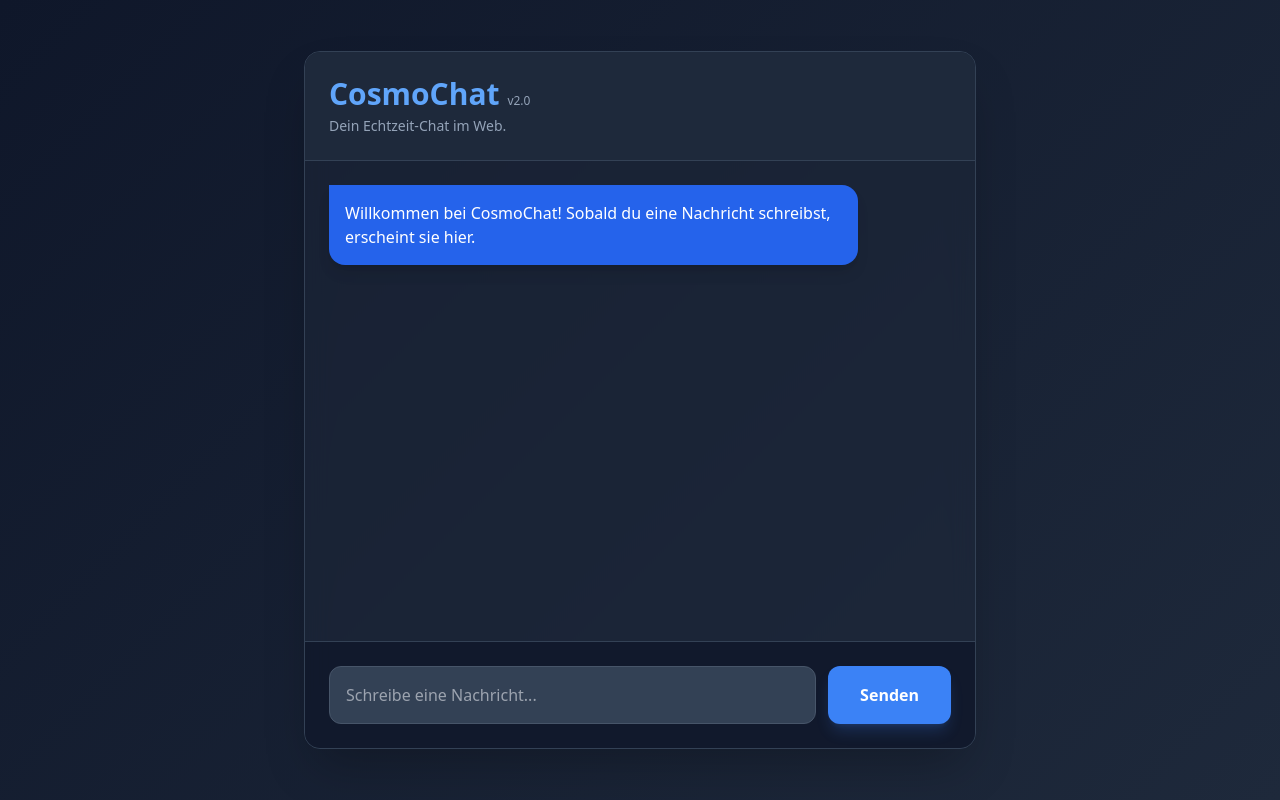
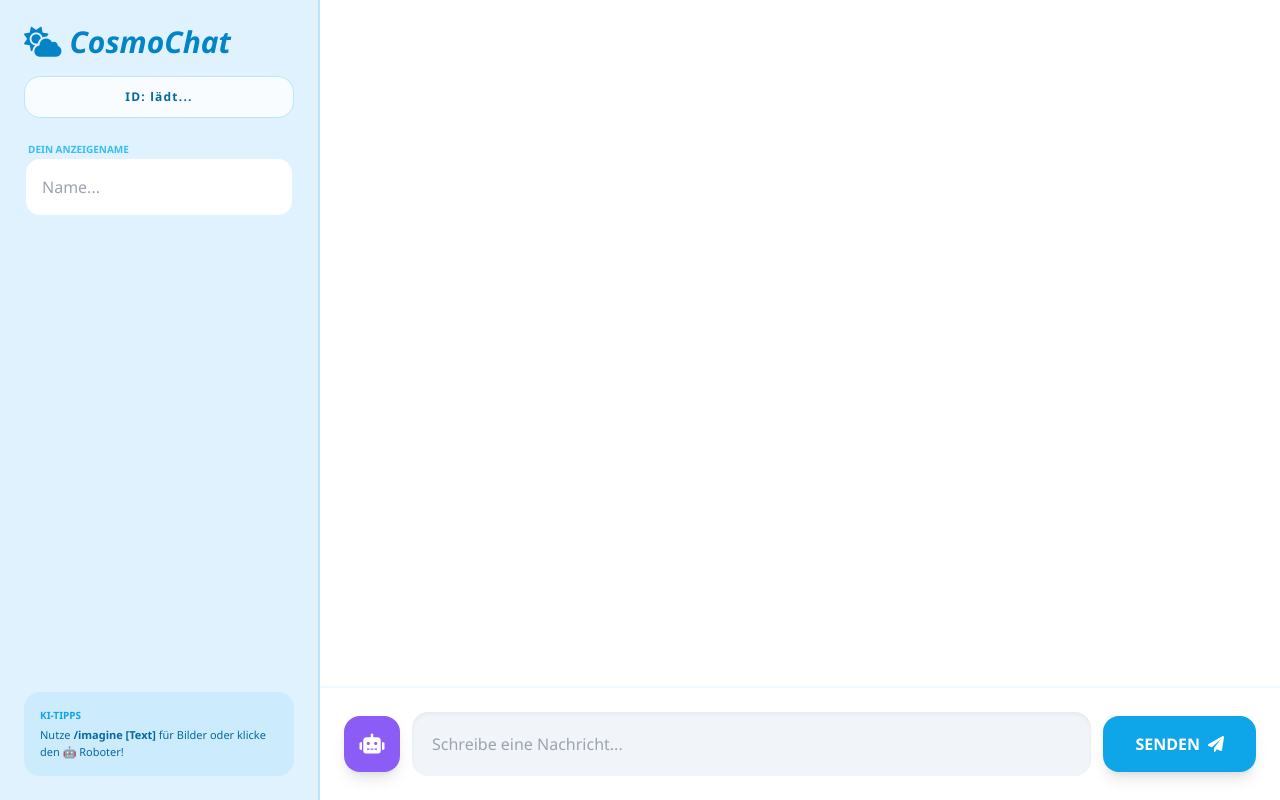
Before and after one commit to Elias1136/Cosmochat, a Flask app: page / in a window 1280 px wide. Run offline with Flask 3, Linux system fonts and the light colour scheme; some libraries are stand-ins or nearby versions.

Commit message:
Update index.html for new styling and structure

```diff
--- a/templates/index.html
+++ b/templates/index.html
@@ -3,85 +3,128 @@
 <head>
     <meta charset="UTF-8">
     <meta name="viewport" content="width=device-width, initial-scale=1.0">
-    <title>CosmoChat</title>
+    <title>CosmoChat Sky</title>
     <script src="https://cdnjs.cloudflare.com/ajax/libs/socket.io/4.0.1/socket.io.js"></script>
     <script src="https://cdn.tailwindcss.com"></script>
+    <link href="https://cdnjs.cloudflare.com/ajax/libs/font-awesome/6.0.0/css/all.min.css" rel="stylesheet">
     <style>
-        body {
-            background: linear-gradient(135deg, #0f172a 0%, #1e293b 100%);
-            color: white;
-        }
-        .chat-area { height: 60vh; }
+        body { background-color: #f0f9ff; color: #0c4a6e; font-family: 'Segoe UI', sans-serif; height: 100vh; display: flex; overflow: hidden; }
+        .side-panel { background-color: #e0f2fe; border-right: 2px solid #bae6fd; width: 320px; transition: all 0.3s; }
+        .msg-me { background-color: #0ea5e9; color: white; border-radius: 20px 20px 0 20px; }
+        .msg-other { background-color: #e2e8f0; color: #1e293b; border-radius: 20px 20px 20px 0; }
+        .msg-ai { background-color: #f0f4ff; border: 2px solid #c7d2fe; border-radius: 20px; }
+        .ai-btn { background-color: #8b5cf6; color: white; }
+        .ai-btn:hover { background-color: #7c3aed; transform: scale(1.05); }
+        .img-result { border-radius: 15px; margin-top: 10px; max-width: 100%; border: 4px solid white; box-shadow: 0 4px 10px rgba(0,0,0,0.1); }
+        ::-webkit-scrollbar { width: 5px; }
+        ::-webkit-scrollbar-thumb { background: #bae6fd; border-radius: 10px; }
     </style>
 </head>
-<body class="min-h-screen flex flex-col items-center justify-center p-4">
+<body class="flex-col md:flex-row w-full">
 
-    <div class="w-full max-w-2xl bg-slate-800/50 backdrop-blur-md rounded-2xl shadow-2xl border border-slate-700 overflow-hidden">
-        <!-- Header -->
-        <div class="bg-slate-800 p-6 border-b border-slate-700">
-            <h1 class="text-3xl font-extrabold text-blue-400">CosmoChat <span class="text-xs font-normal text-slate-400">v2.0</span></h1>
-            <p class="text-slate-400 text-sm mt-1">Dein Echtzeit-Chat im Web.</p>
+    <!-- Sidebar -->
+    <div class="side-panel p-6 flex flex-col h-1/3 md:h-full overflow-y-auto">
+        <h1 class="text-3xl font-black text-sky-600 mb-4 italic flex items-center gap-2">
+            <i class="fa-solid fa-cloud-sun"></i> CosmoChat
+        </h1>
+        <div id="idBadge" class="bg-white/80 p-3 rounded-2xl font-bold text-center mb-6 text-sky-700 border border-sky-200 text-xs tracking-widest">
+            ID: lädt...
         </div>
 
-        <!-- Chat Verlauf -->
-        <div id="chat-window" class="chat-area overflow-y-auto p-6 space-y-4">
-            <div class="bg-blue-600 self-start p-4 rounded-2xl rounded-tl-none max-w-[85%] shadow-lg">
-                Willkommen bei CosmoChat! Sobald du eine Nachricht schreibst, erscheint sie hier.
-            </div>
+        <label class="text-[10px] font-bold text-sky-400 uppercase ml-1">Dein Anzeigename</label>
+        <input type="text" id="nameInp" placeholder="Name..." class="p-4 rounded-2xl border-2 border-sky-100 mb-6 outline-none focus:border-sky-400">
+
+        <div class="mt-auto bg-sky-200/50 p-4 rounded-2xl">
+            <p class="text-[10px] font-bold text-sky-500 mb-1">KI-TIPPS</p>
+            <p class="text-[11px] text-sky-700">Nutze <b>/imagine [Text]</b> für Bilder oder klicke den 🤖 Roboter!</p>
+        </div>
+    </div>
+
+    <!-- Chat Bereich -->
+    <div class="flex-1 flex flex-col bg-white">
+        <div id="chatWin" class="flex-1 overflow-y-auto p-6 space-y-6">
+            <!-- Chat lädt hier -->
         </div>
 
-        <!-- Eingabe -->
-        <div class="p-6 bg-slate-900/80 border-t border-slate-700">
-            <div class="flex gap-3">
-                <input type="text" id="user-input" placeholder="Schreibe eine Nachricht..."
-                       class="flex-1 bg-slate-700 border border-slate-600 rounded-xl p-4 outline-none text-white transition-all focus:ring-2 focus:ring-blue-500">
-                <button onclick="sendMessage()" class="bg-blue-500 hover:bg-blue-600 px-8 py-4 rounded-xl font-bold transition-all shadow-lg shadow-blue-500/20">
-                    Senden
-                </button>
-            </div>
+        <!-- Input-Leiste -->
+        <div class="p-4 md:p-6 border-t-2 border-sky-50 flex items-center gap-3 bg-white">
+            <!-- Gemini Roboter Knopf -->
+            <button onclick="askAI()" title="Gemini fragen" class="ai-btn w-14 h-14 rounded-2xl flex items-center justify-center transition shadow-lg">
+                <i class="fa-solid fa-robot text-xl"></i>
+            </button>
+
+            <input type="text" id="msgInp" placeholder="Schreibe eine Nachricht..."
+                class="flex-1 p-5 bg-slate-100 rounded-2xl outline-none focus:bg-white focus:ring-4 focus:ring-sky-100 transition-all shadow-inner">
+
+            <button onclick="send()" class="bg-sky-500 text-white h-14 px-8 rounded-2xl font-black shadow-lg hover:bg-sky-600 transition-all flex items-center gap-2">
+                <span class="hidden md:inline">SENDEN</span>
+                <i class="fa-solid fa-paper-plane"></i>
+            </button>
         </div>
     </div>
 
     <script>
         const socket = io();
-        const chatWindow = document.getElementById('chat-window');
-        const userInput = document.getElementById('user-input');
+        const chatWin = document.getElementById('chatWin');
+        const msgInp = document.getElementById('msgInp');
+        let myId = localStorage.getItem('cosmo_id_v2');
 
         socket.on('connect', () => {
-            socket.emit('user_connect', { id: localStorage.getItem('cosmo_id') });
+            socket.emit('user_connect', { id: myId });
+            socket.emit('load_history');
         });
 
-        socket.on('init_data', (data) => {
-            localStorage.setItem('cosmo_id', data.id);
-            console.log("Verbunden mit ID:", data.id);
+        socket.on('init_data', (d) => {
+            myId = d.id;
+            localStorage.setItem('cosmo_id_v2', myId);
+            document.getElementById('idBadge').textContent = "ID: " + myId;
+            document.getElementById('nameInp').value = d.name;
         });
 
-        socket.on('new_message', (msg) => {
-            appendMessage(msg.from_id === localStorage.getItem('cosmo_id') ? 'user' : 'other', msg.text);
+        socket.on('chat_history', (msgs) => {
+            chatWin.innerHTML = '';
+            msgs.forEach(m => addMsg(m));
         });
 
-        function sendMessage() {
-            const text = userInput.value.trim();
-            if (!text) return;
-            socket.emit('send_message', { text: text, room: 'global' });
-            userInput.value = '';
+        socket.on('new_message', (m) => addMsg(m));
+
+        function send() {
+            const t = msgInp.value.trim();
+            if(!t) return;
+            socket.emit('send_message', { text: t });
+            msgInp.value = '';
         }
 
-        function appendMessage(sender, text) {
-            const div = document.createElement('div');
-            if (sender === 'user') {
-                div.className = 'bg-slate-700 self-end p-4 rounded-2xl rounded-tr-none max-w-[85%] ml-auto text-right shadow-md border border-slate-600';
-            } else {
-                div.className = 'bg-blue-600 self-start p-4 rounded-2xl rounded-tl-none max-w-[85%] shadow-md';
-            }
-            div.innerText = text;
-            chatWindow.appendChild(div);
-            chatWindow.scrollTop = chatWindow.scrollHeight;
+        function askAI() {
+            const t = msgInp.value.trim();
+            if(!t) return alert("Frag erst etwas!");
+            socket.emit('ask_ai', { text: t });
+            msgInp.value = '';
         }
 
-        userInput.addEventListener('keypress', (e) => {
-            if (e.key === 'Enter') sendMessage();
-        });
+        function addMsg(m) {
+            const isMe = m.from_id === myId;
+            const isAI = m.from_id === 'ai';
+            const wrap = document.createElement('div');
+            wrap.className = `flex w-full ${isMe ? 'justify-end' : 'justify-start'} animate-in slide-in-from-bottom-2`;
+
+            let content = `<p class="text-sm md:text-base leading-relaxed">${m.text}</p>`;
+            if(m.img) content += `<img src="${m.img}" class="img-result" onclick="window.open(this.src)">`;
+
+            wrap.innerHTML = `
+                <div class="max-w-[85%] md:max-w-[70%] p-4 shadow-sm ${isMe ? 'msg-me' : (isAI ? 'msg-ai' : 'msg-other')}">
+                    <div class="flex justify-between items-center mb-1 opacity-40 text-[9px] font-black uppercase">
+                        <span>${isMe ? 'Du' : (isAI ? 'CosmoAI 🤖' : 'Nutzer')}</span>
+                        <span>${m.time || ''}</span>
+                    </div>
+                    ${content}
+                </div>
+            `;
+            chatWin.appendChild(wrap);
+            chatWin.scrollTo({ top: chatWin.scrollHeight, behavior: 'smooth' });
+        }
+
+        msgInp.onkeypress = (e) => { if(e.key === 'Enter') send(); };
     </script>
 </body>
 </html>
```
